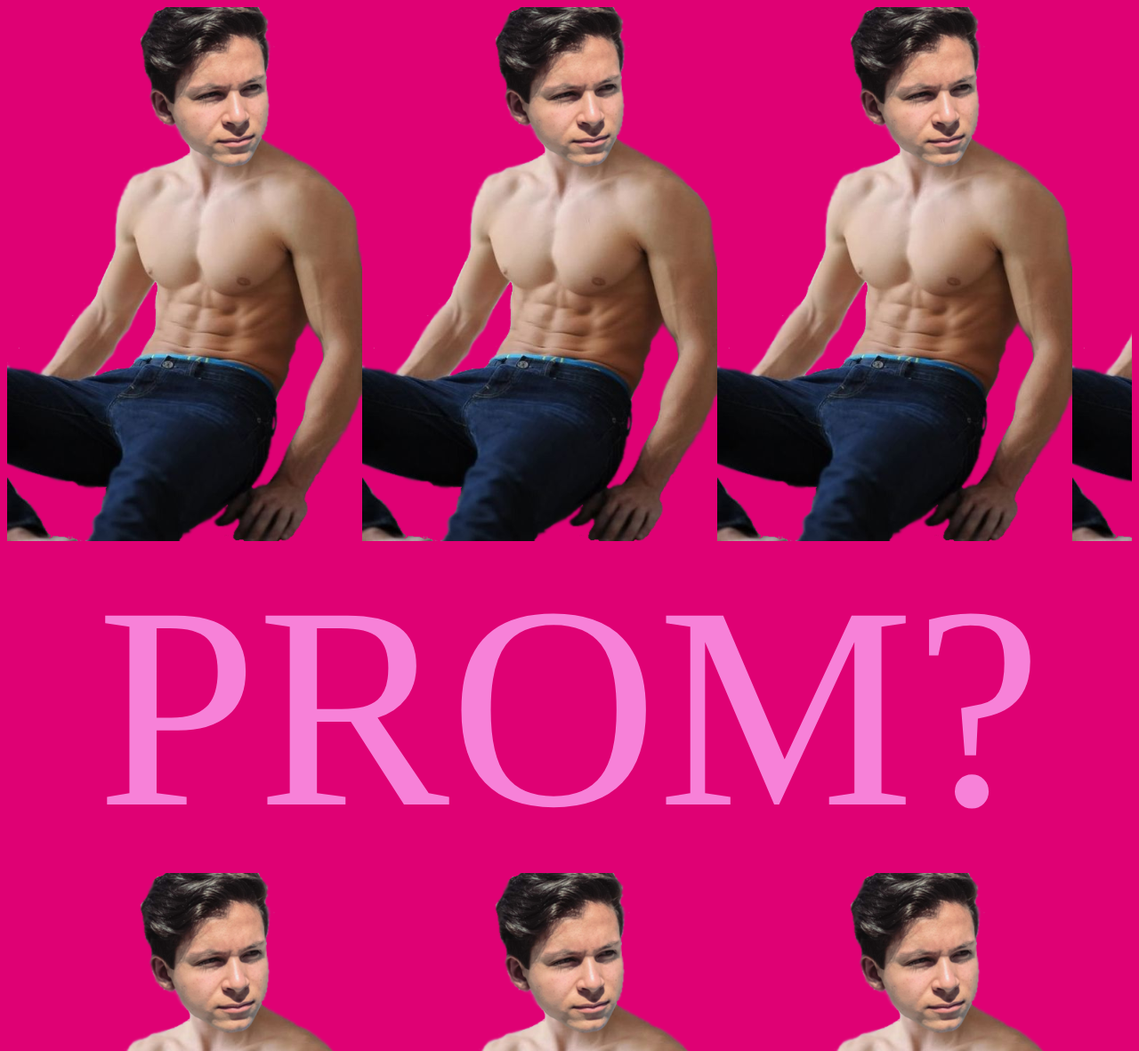
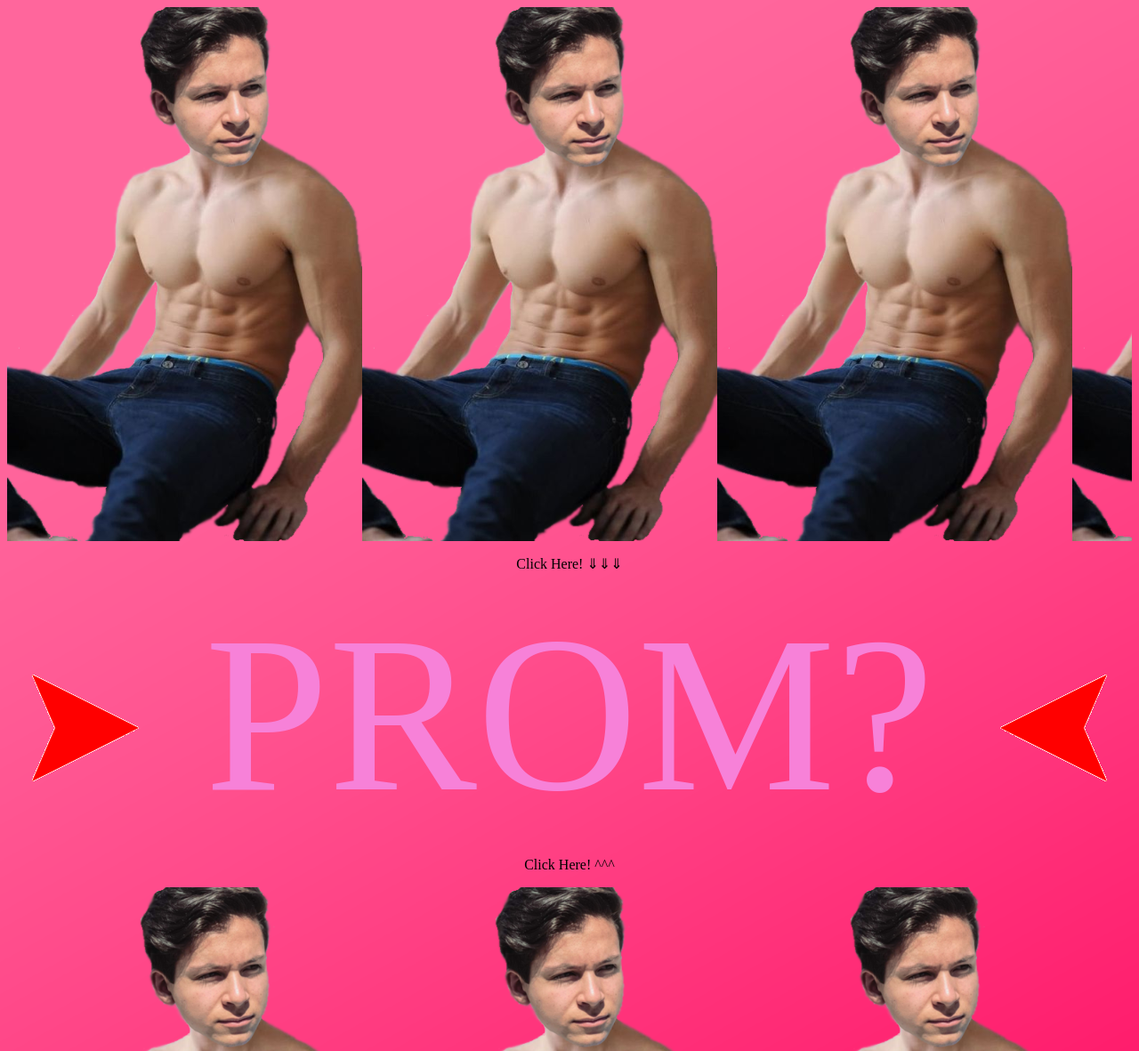
Before and after one commit to heymaddie/heymaddie.github.io, a plain HTML site: page index.html in a window 1280 px wide. Shown: the top 1181 px of the page at 89% size. Drawn offline with Linux system fonts and the light colour scheme.

Commit message:
Improvements
Made it more obvious to click "PROM?" Changed background

```diff
--- a/index.html
+++ b/index.html
@@ -9,7 +9,9 @@
 		<!-- <center><img src="hotsam.png"><center> -->
 	</div>
 	<div id="promDiv">
-		<center><a id="promA" href="https://goo.gl/forms/sNGjztj5cJUFgPp63">PROM?</a></center>
+		<center><p>Click Here! ⇓⇓⇓</p></center>
+		<center><img src="clickHereArrow.gif"><a id="promA" href="https://goo.gl/forms/sNGjztj5cJUFgPp63">PROM?</a><img class="flipHor" src="clickHereArrow.gif"></center>
+		<center><p>Click Here! ^^^</p></center>
 	</div>
 	<div class="hotBodyDiv">
 		<!-- <center><img src="hotsam.png"><center> -->
--- a/indexStyle.css
+++ b/indexStyle.css
@@ -1,12 +1,14 @@
 body {
-	background-color: #DF0174;
+	background-image: url("pinkbg.png");
+	background-repeat: none;
+	background-size: cover;
 }
 
 #promDiv {
 	height: auto;
 }
 #promA {
-	font-size: 324px;
+	font-size: 250px;
 	color: #F781D8;
 	background: none;
 	border: none;
@@ -31,3 +33,6 @@ body {
 	background-repeat: repeat;
 	background-size: contain;
 }
+.flipHor {
+	transform: scaleX(-1);
+}
```
Also changed, not shown: clickHereArrow.gif (added), pinkbg.png (added).
